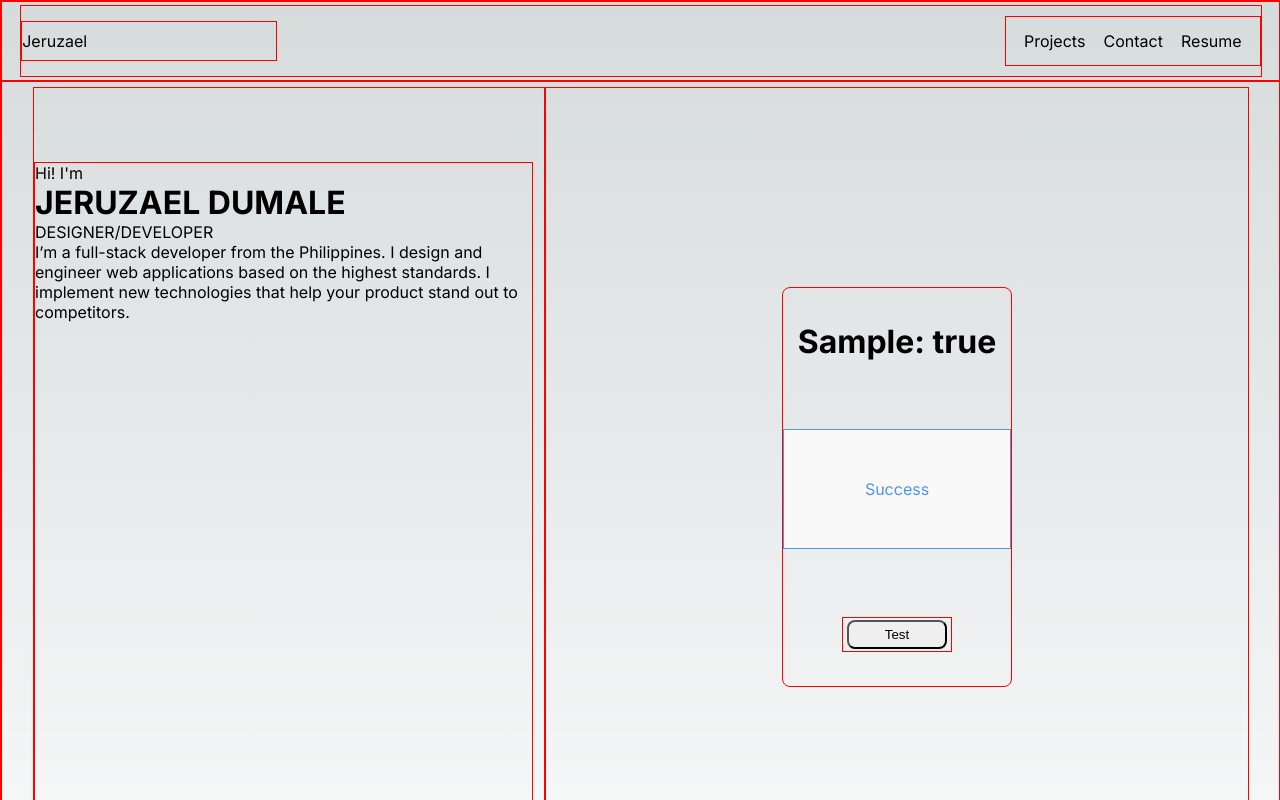
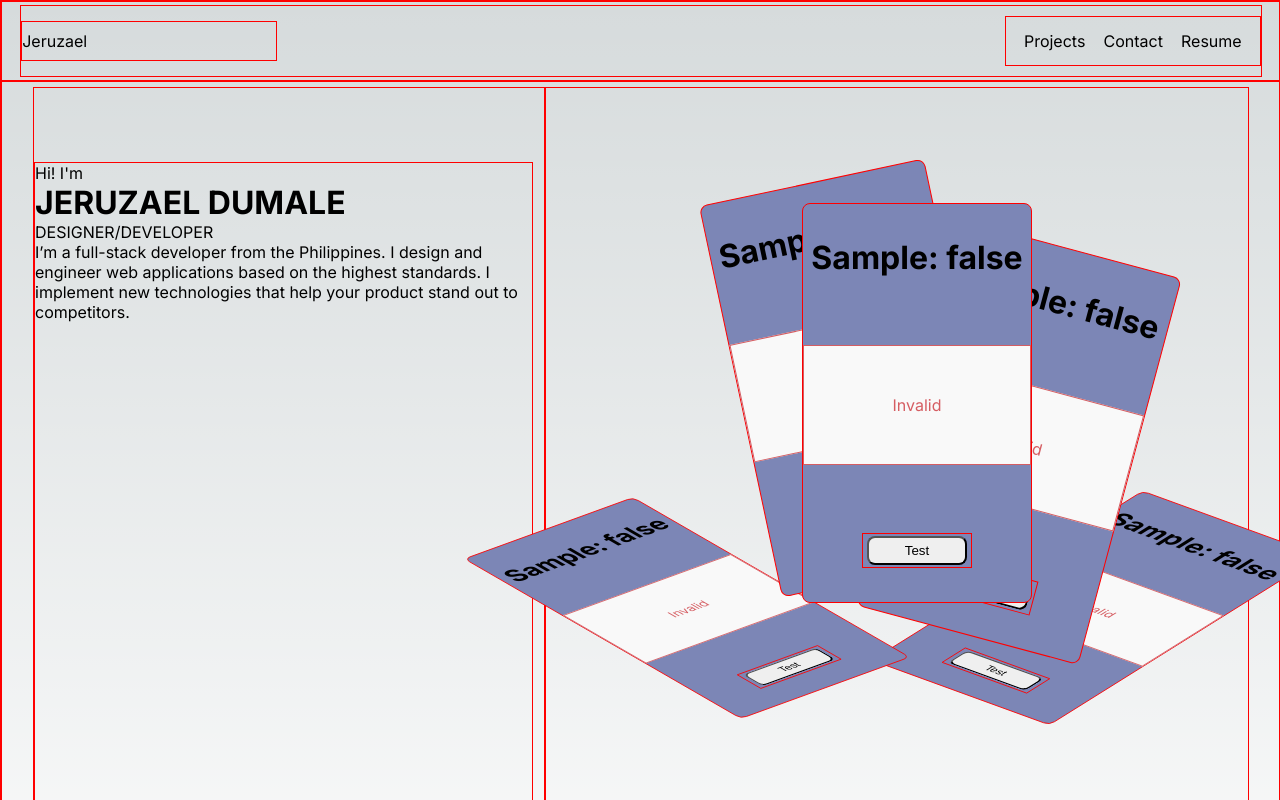
Before and after one commit to Jeruzael/Portfolio-Frontend, a Next.js app: page / in a window 1280 px wide. Shown: the top 800 px of the page. Built offline with nearby package versions, Linux system fonts and the light colour scheme.

Commit message:
Portfolio

```diff
--- a/src/app/page.js
+++ b/src/app/page.js
@@ -11,6 +11,7 @@ import {
   Error,
   Success
 } from '@/components/components'
+import { useEffect, useRef } from 'react'
 
 const Show = (b) => {
   if(b){
@@ -22,51 +23,179 @@ const Show = (b) => {
 
 
 export default function Home() {
-  const [test, setTest] = useState(true)
-  const [pos, setPos] = useState({x: 20, y: 20})
+  const [test, setTest] = useState(false)
+
+  //cards
+  /*const [cards, setCard] = useState({
+    card1 : {
+      rotation: 0,
+      top: 8,
+      left: 20,
+      skew: 0,
+      scaleX: 1,
+      scaleY: 1
+    },
+    card2 : {
+      rotation: 15,
+      top: 12,
+      left: 28,
+      skew: 0,
+      scaleX: 1,
+      scaleY: 1
+    },
+    card3 : {
+      rotation: -12,
+      top: 7,
+      left: 15,
+      skew: 0,
+      scaleX: 1,
+      scaleY: 1
+    },
+    card4 : {
+      rotation: -60,
+      top: 25,
+      left: 2,
+      skew: 40,
+      scaleX: 0.6,
+      scaleY: 0.8
+    },
+    card5 : {
+      rotation: 58,
+      top: 25,
+      left: 34,
+      skew: -38,
+      scaleX: 0.65,
+      scaleY: 0.8
+    }
+  })*/
+
+  const [cards, setCard] = useState({
+    card1 : {
+      rotation: 0,
+      top: 8,
+      left: 20,
+      skew: 0,
+      scaleX: 1,
+      scaleY: 1
+    },
+    card2 : {
+      rotation: 0,
+      top: 8,
+      left: 20,
+      skew: 0,
+      scaleX: 1,
+      scaleY: 1
+    },
+    card3 : {
+      rotation: 0,
+      top: 8,
+      left: 20,
+      skew: 0,
+      scaleX: 1,
+      scaleY: 1
+    },
+    card4 : {
+      rotation: 0,
+      top: 8,
+      left: 20,
+      skew: 0,
+      scaleX: 1,
+      scaleY: 1
+    },
+    card5 : {
+      rotation: 0,
+      top: 8,
+      left: 20,
+      skew: 0,
+      scaleX: 1,
+      scaleY: 1
+    }
+  })
+
   const Checker = () => {
     if(test === true){
+      setCard({
+        ...cards,
+        card2: {
+          ...cards.card2,
+          rotation: 0,
+          top: 8,
+          left: 20
+        },
+        card3: {
+          ...cards.card3,
+          rotation: 0,
+          top: 8,
+          left: 20
+        },
+        card4: {
+          rotation: 0,
+          top: 8,
+          left: 20,
+          skew: 0,
+          scaleX: 1,
+          scaleY: 1
+        },
+        card5: {
+          rotation: 0,
+          top: 8,
+          left: 20,
+          skew: 0,
+          scaleX: 1,
+          scaleY: 1
+        }
+      })
       setTest(false)
     }else{
-      setTest(true)
+      setCard({
+        ...cards,
+        card1: {
+          ...cards.card1,
+          top: 9,
+          left: 20
+        },
+        card2: {
+          ...cards.card2,
+          rotation: 15,
+          top: 12,
+          left: 28
+        },
+        card3: {
+          ...cards.card3,
+          rotation: -12,
+          top: 7,
+          left: 15
+        },
+        card4: {
+          rotation: -60,
+          top: 25,
+          left: 2,
+          skew: 40,
+          scaleX: 0.6,
+          scaleY: 0.8
+        },
+        card5: {
+          rotation: 58,
+          top: 25,
+          left: 34,
+          skew: -38,
+          scaleX: 0.65,
+          scaleY: 0.8
+        }
+      })
     }
   }
 
-  const Ball = () => {
-    return(
-      <>
-        <div onPointerMove={
-          e => {
-            setPos({
-              x: e.clientX,
-              y: e.clientY
-            });
+  const [testEff, setTestEff] = useState(true);
+  const [testEff2, setTestEff2] = useState(0);
 
-          }
-        } style={{
-          position: "absolute",
-          left: `0px`,
-          top: `0px`,
-          width: "50%",
-          height: "50%",
-          border: "1px solid red"
-        }}>
-          <div style={{
-            position: "absolute",
-            left: `${pos.x/3}px`,
-            top: `${pos.y/3}px`,
-            width: "20%",
-            height: "20%",
-            backgroundColor: "#88aa96",
-            border: "1px solid red",
-            borderRadius: "50%"
-          }}>
+  useEffect(()=>{
+    if(testEff){
+      Checker()
+      console.log(`Test Eff 2: ${testEff2}`);
+    }
 
-          </div>
-        </div>
-      </>
-    )
-  }
+  },[testEff]);
 
   return (
     <>
@@ -82,12 +211,67 @@ stand out to competitors.</p>
         </BioCont>
       </Bio>
       <Deck>
-        <DeckCard>
+        <DeckCard
+          rotate={`${cards.card5.rotation}deg`}
+          top={`${cards.card5.top}vw`}
+          left={`${cards.card5.left}vw`}
+          skew={`${cards.card5.skew}deg`}
+          scaleX={`${cards.card5.scaleX}`}
+          scaleY={`${cards.card5.scaleY}`}>
           <h1>Sample: {`${test}`}</h1>
           {Show(test)}
           <Button onHit={()=>{Checker()}}>Test</Button>
         </DeckCard>
 
+        <DeckCard
+          rotate={`${cards.card4.rotation}deg`}
+          top={`${cards.card4.top}vw`}
+          left={`${cards.card4.left}vw`}
+          skew={`${cards.card4.skew}deg`}
+          scaleX={`${cards.card4.scaleX}`}
+          scaleY={`${cards.card4.scaleY}`}>
+          <h1>Sample: {`${test}`}</h1>
+          {Show(test)}
+          <Button onHit={()=>{Checker()}}>Test</Button>
+        </DeckCard>
+
+        <DeckCard
+        rotate={`${cards.card3.rotation}deg`}
+        top={`${cards.card3.top}vw`}
+        left={`${cards.card3.left}vw`}
+        skew={`${cards.card3.skew}deg`}
+        scaleX={`${cards.card3.scaleX}`}
+        scaleY={`${cards.card3.scaleY}`}>
+          <h1>Sample: {`${test}`}</h1>
+          {Show(test)}
+          <Button onHit={()=>{Checker()}}>Test</Button>
+        </DeckCard>
+
+        <DeckCard
+          rotate={`${cards.card2.rotation}deg`}
+          top={`${cards.card2.top}vw`}
+          left={`${cards.card2.left}vw`}
+          skew={`${cards.card2.skew}deg`}
+          scaleX={`${cards.card2.scaleX}`}
+          scaleY={`${cards.card2.scaleY}`}>
+          <h1>Sample: {`${test}`}</h1>
+          {Show(test)}
+          <Button onHit={()=>{Checker()}}>Test</Button>
+        </DeckCard>
+
+        <DeckCard
+          rotate={`${cards.card1.rotation}deg`}
+          top={`${cards.card1.top}vw`}
+          left={`${cards.card1.left}vw`}
+          skew={`${cards.card1.skew}deg`}
+          scaleX={`${cards.card1.scaleX}`}
+          scaleY={`${cards.card1.scaleY}`}>
+
+          <h1>Sample: {`${test}`}</h1>
+
+          {Show(test)}
+          <Button onHit={()=>{Checker()}}>Test</Button>
+        </DeckCard>
       </Deck>
     </>
   )
--- a/src/components/components.js
+++ b/src/components/components.js
@@ -110,10 +110,15 @@ export const Deck = ({children}) => {
     )
 }
 
-export const DeckCard = ({children}) => {
+export const DeckCard = ({children, rotate, left, top, skew, scaleX, scaleY}) => {
     return(
         <>
-            <div className={style.deckCard}>
+            <div className={style.deckCard} style={{
+                transform: `rotate(${rotate}) skewY(${skew}) scaleX(${scaleX}) scaleY(${scaleY})`,
+                left: `${left}`,
+                top: `${top}`,
+
+            }}>
                 {children}
             </div>
         </>
--- a/src/css/components.module.css
+++ b/src/css/components.module.css
@@ -142,6 +142,14 @@
   min-height: 800px;
 }
 
+@keyframes deckAnimation {
+  from {
+    background-color: rgb(143, 79, 216);
+  }
+  to {
+    background-color: #7C86B6;
+  }
+}
 .deckCard {
   max-width: 2500px;
   max-height: 3000px;
@@ -155,6 +163,12 @@
   justify-content: center;
   align-items: center;
   border-radius: 8px;
+  background-color: #7C86B6;
+  position: absolute;
+  transition: 0.5s;
+  transition-delay: 0.5s;
+  transition-timing-function: ease-out;
+  animation: deckAnimation 2s ease-out 0.2s 1 normal;
 }
 
 /*   Footer    */
--- a/src/css/components.scss
+++ b/src/css/components.scss
@@ -158,12 +158,26 @@
     @include max-min(3000px, 2500px, 800px, 390px);
 }
 
+@keyframes deckAnimation {
+    from {
+        background-color: rgb(143, 79, 216);
+    }
+    to {
+        background-color: #7C86B6;
+    }
+}
+
 .deckCard {
     @include max-min(3000px, 2500px, 200px, 230px);
     @include rez-size($w: 16vw, $h: 50vh);
     @include res-center;
     border-radius: 8px;
-
+    background-color: #7C86B6;
+    position: absolute;
+    transition: 0.5s;
+    transition-delay: 0.5s;
+    transition-timing-function: ease-out;
+    animation: deckAnimation 2s ease-out 0.2s 1 normal;
 }
 
 /*   Footer    */
```
Also changed, not shown: src/app/layout.js (line endings or trailing spaces), 1 other file (tests, documents, lock files or other folders).
